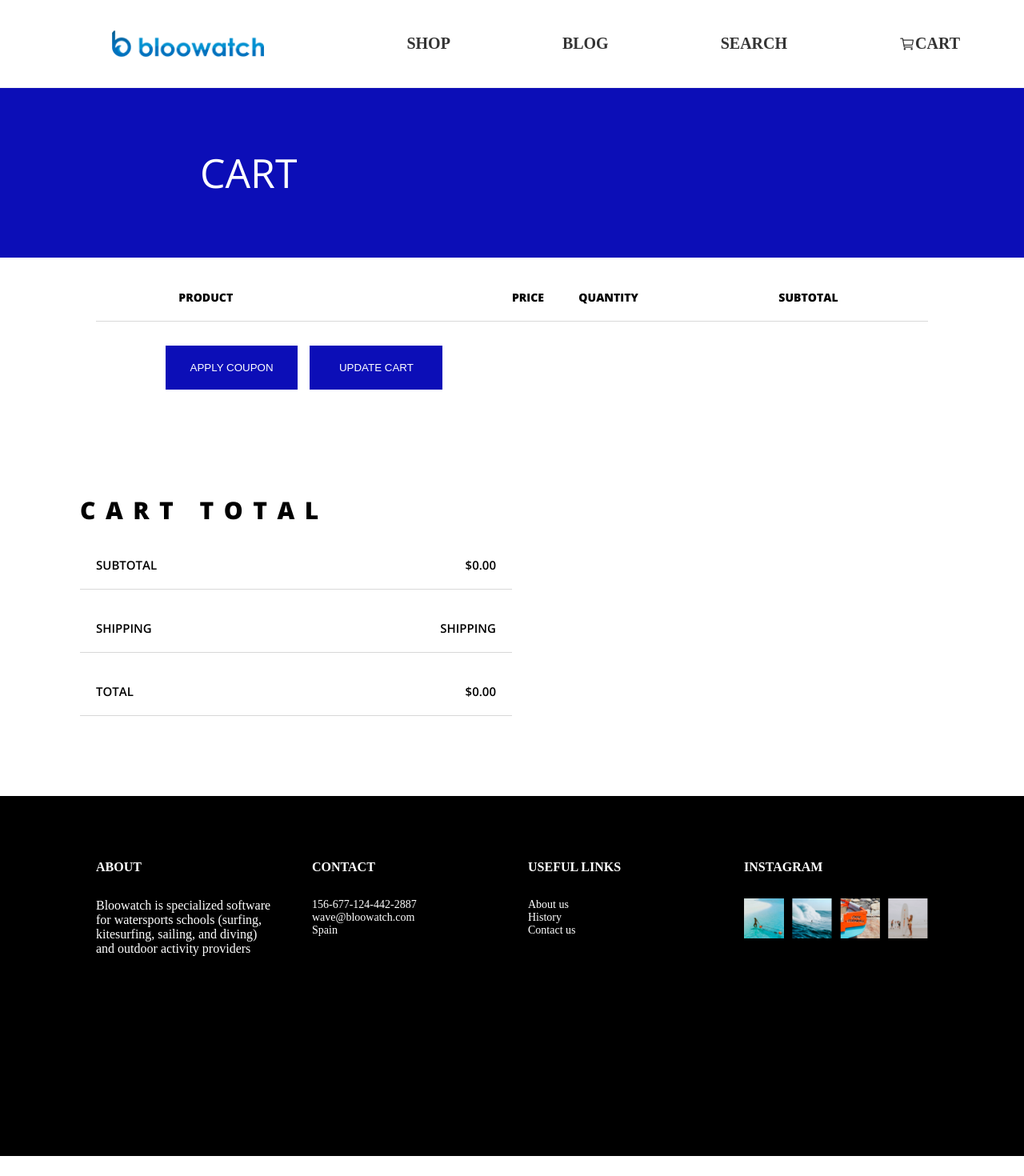
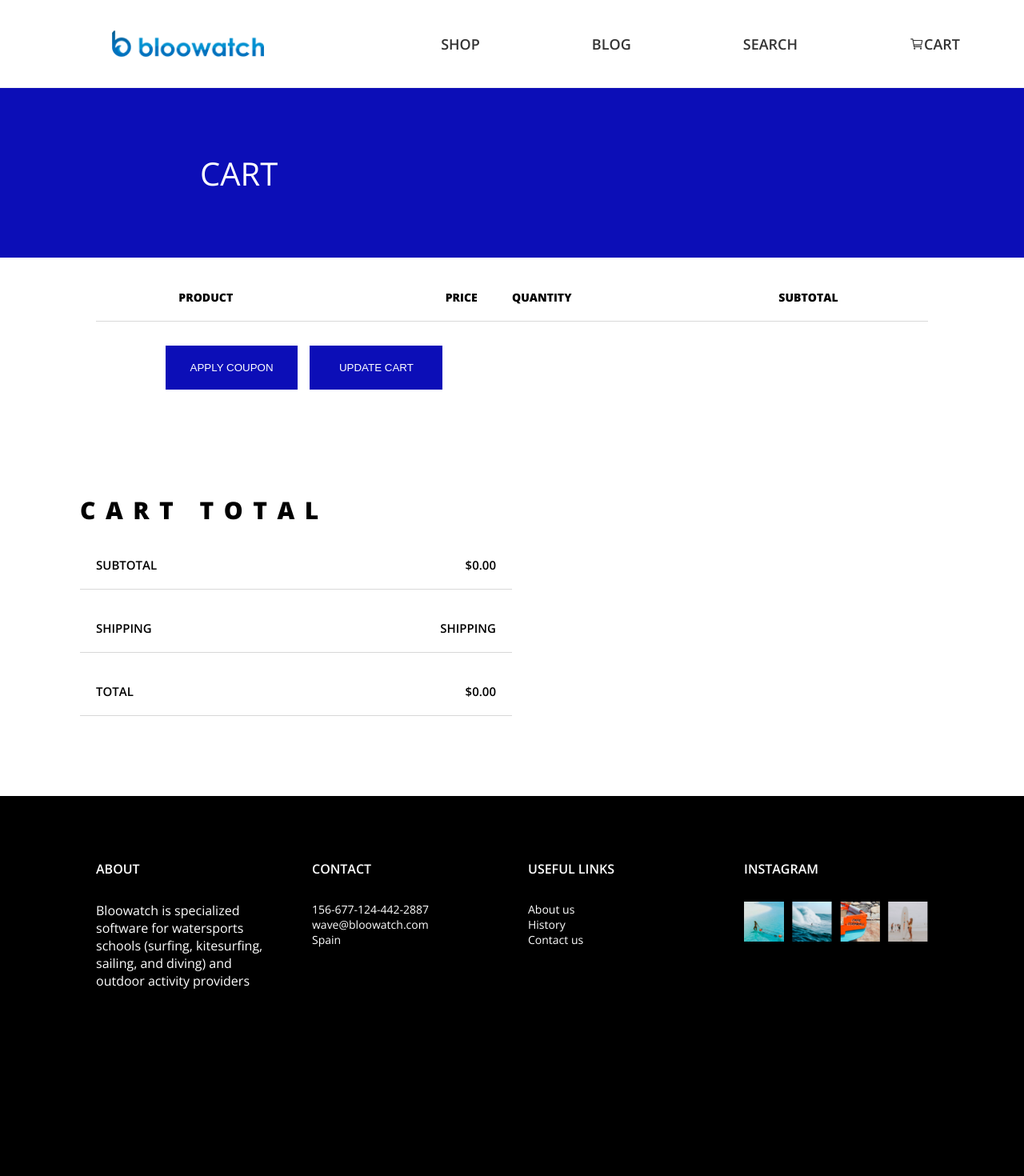
Before and after one commit to OmarTag/bloowatch-task, a Next.js app: page /cart in a window 1280 px wide. Shown: the top 1470 px of the page at 80% size. Before the commit the page ends 1445 px from the top, so only its background shows below. Built offline with nearby package versions, Linux system fonts and the light colour scheme.

Commit message:
font fix!

```diff
--- a/components/aside/index.js
+++ b/components/aside/index.js
@@ -5,6 +5,13 @@ import data, { categories } from "@/utils/products";
 import { RelatedProduct } from "../";
 import { useRouter } from "next/router";
 import debounce from "lodash.debounce";
+import { Open_Sans } from "@next/font/google";
+
+const open_sans = Open_Sans({
+  weight: ["400", "600", "800"],
+  style: ["normal"],
+  subsets: ["latin"],
+});
 const Aside = () => {
   const router = useRouter();
   const [priceRanges, setPriceRanges] = useState([80, 180]);
@@ -45,7 +52,7 @@ const Aside = () => {
   const debouncedSearch = debounce(handleSearch, 400);
 
   return (
-    <div className={styles.container}>
+    <div className={`${styles.container} ${open_sans.className}`}>
       <div className={styles.select_container}>
         <select onChange={onSortHandler} className={styles.sort}>
           <option value="">Sort by:</option>
--- a/components/layout/Layout.module.scss
+++ b/components/layout/Layout.module.scss
@@ -10,5 +10,11 @@
   color: white;
   height: 21.2rem;
   padding-left: 25rem;
-  font-size: 5rem;
+  font-size: 4rem;
 }
+@media (max-width: 600px) {
+  .title {
+    padding-left: 0;
+    justify-content: center;
+  }
+}
--- a/components/layout/footer/index.js
+++ b/components/layout/footer/index.js
@@ -1,8 +1,15 @@
 import styles from "./Footer.module.scss";
 import Image from "next/image";
+import { Open_Sans } from "@next/font/google";
+
+const open_sans = Open_Sans({
+  weight: ["400", "600", "800"],
+  style: ["normal"],
+  subsets: ["latin"],
+});
 const Footer = () => {
   return (
-    <footer className={styles.container}>
+    <footer className={`${styles.container} ${open_sans.className}`}>
       <div>
         <p>ABOUT</p>
         <p style={{ fontWeight: 400 }}>
--- a/components/layout/header/nav/Nav.module.scss
+++ b/components/layout/header/nav/Nav.module.scss
@@ -8,7 +8,7 @@
     text-decoration: none;
     color: #333;
     font-weight: 600;
-    font-size: 2rem;
+    font-size: 1.8rem;
   }
 }
 .links_mobile {
--- a/components/layout/header/nav/index.js
+++ b/components/layout/header/nav/index.js
@@ -3,11 +3,18 @@ import { useState, useEffect } from "react";
 import Link from "next/link";
 import { IoCartOutline } from "react-icons/io5";
 import { IoMenuOutline, IoCloseOutline } from "react-icons/io5";
+import { Open_Sans } from "@next/font/google";
+
+const open_sans = Open_Sans({
+  weight: ["400", "600", "800"],
+  style: ["normal"],
+  subsets: ["latin"],
+});
 const Nav = () => {
   const [hambMenuOpen, setHamMenuOpen] = useState(false);
 
   return (
-    <nav className={styles.container}>
+    <nav className={`${styles.container} ${open_sans.className}`}>
       <ul className={styles.links}>
         <li>
           {" "}
--- a/components/layout/index.js
+++ b/components/layout/index.js
@@ -11,9 +11,9 @@ const open_sans = Open_Sans({
 export default function Layout({ children }) {
   return (
     <StoreProvider>
-      <Header />
+      <Header className={open_sans.className} />
       <main className={open_sans.className}>{children}</main>
-      <Footer />
+      <Footer className={open_sans.className} />
     </StoreProvider>
   );
 }
--- a/pages/cart.js
+++ b/pages/cart.js
@@ -7,6 +7,13 @@ import LayoutTitle from "@/components/layout/LayoutTitle";
 import styles from "../styles/cart.module.scss";
 import { Quantity } from "@/components";
 import { IoCloseOutline } from "react-icons/io5";
+import { Open_Sans } from "@next/font/google";
+
+const open_sans = Open_Sans({
+  weight: ["400", "600", "800"],
+  style: ["normal"],
+  subsets: ["latin"],
+});
 const Cart = () => {
   const { state, dispatch } = useContext(Store);
   const { cart } = state;
@@ -24,7 +31,7 @@ const Cart = () => {
     <>
       <LayoutHead title="Cart" description="Bloowatch Shopping Cart" />
       <LayoutTitle title="Cart" />
-      <div className="container">
+      <div className={`container ${open_sans.className}`}>
         {/* {cart.items.length > 0 ? ( */}
         <>
           <section className={styles.details}>
--- a/styles/cart.module.scss
+++ b/styles/cart.module.scss
@@ -14,7 +14,7 @@
     grid-template-columns: repeat(12, 1fr);
     border-bottom: 1px solid #d8d8d8;
     & :first-child {
-      grid-column: 2 / 7;
+      grid-column: 2 / 6;
     }
     & :last-child {
       grid-column: 11 / span 3;
@@ -23,6 +23,7 @@
   & .details_bottom {
     display: grid;
     padding: 2rem;
+    gap: 2rem;
     grid-template-columns: repeat(12, 1fr);
     align-items: center;
     border-bottom: 1px solid #d8d8d8;
@@ -36,7 +37,7 @@
       justify-content: start;
 
       gap: 1rem;
-      grid-column: 2 / 7;
+      grid-column: 2 / 6;
     }
     & :last-child {
       // background-color: lime;
@@ -104,4 +105,7 @@
   .details {
     font-size: 1.3rem;
   }
+  .total {
+    width: 80%;
+  }
 }
```
Also changed, not shown: pages/index.js (+7 -1 lines), pages/product/[slug].js (+8 -1 lines).
